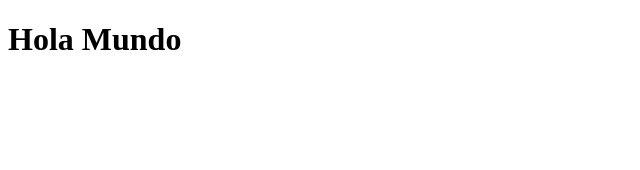
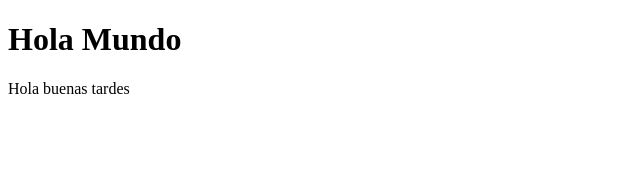
Before and after one commit to cutioluis/Frontend-Cafe, a React app: page / in a window 1280 px wide. Shown: the top 170 px of the page, without its empty margins (0-640 px from the left). Built offline with nearby package versions, Linux system fonts and the light colour scheme.

Commit message:
Add new branch

```diff
--- a/src/container/App.jsx
+++ b/src/container/App.jsx
@@ -4,6 +4,7 @@ const App = () => {
     return (
         <div>
             <h1>Hola Mundo</h1>
+            <p>Hola buenas tardes</p>
         </div>
     );
 };
```
